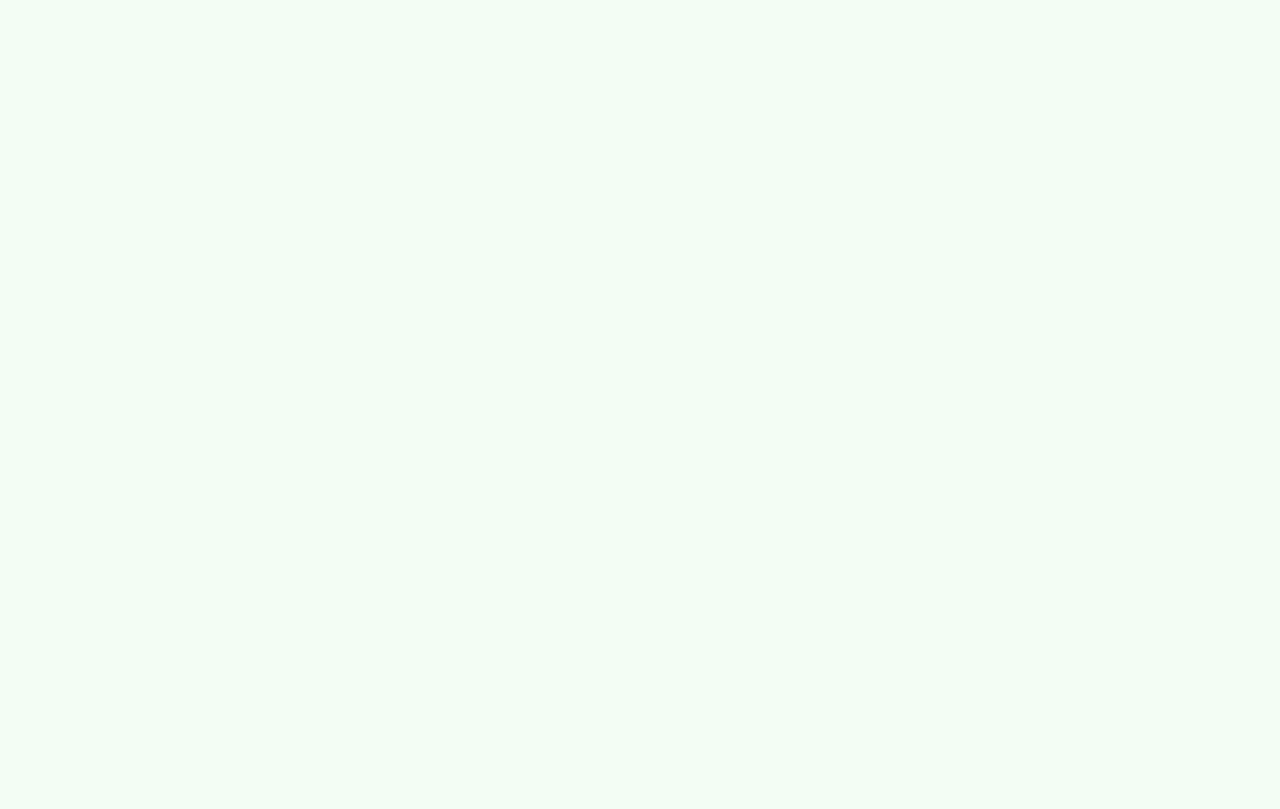
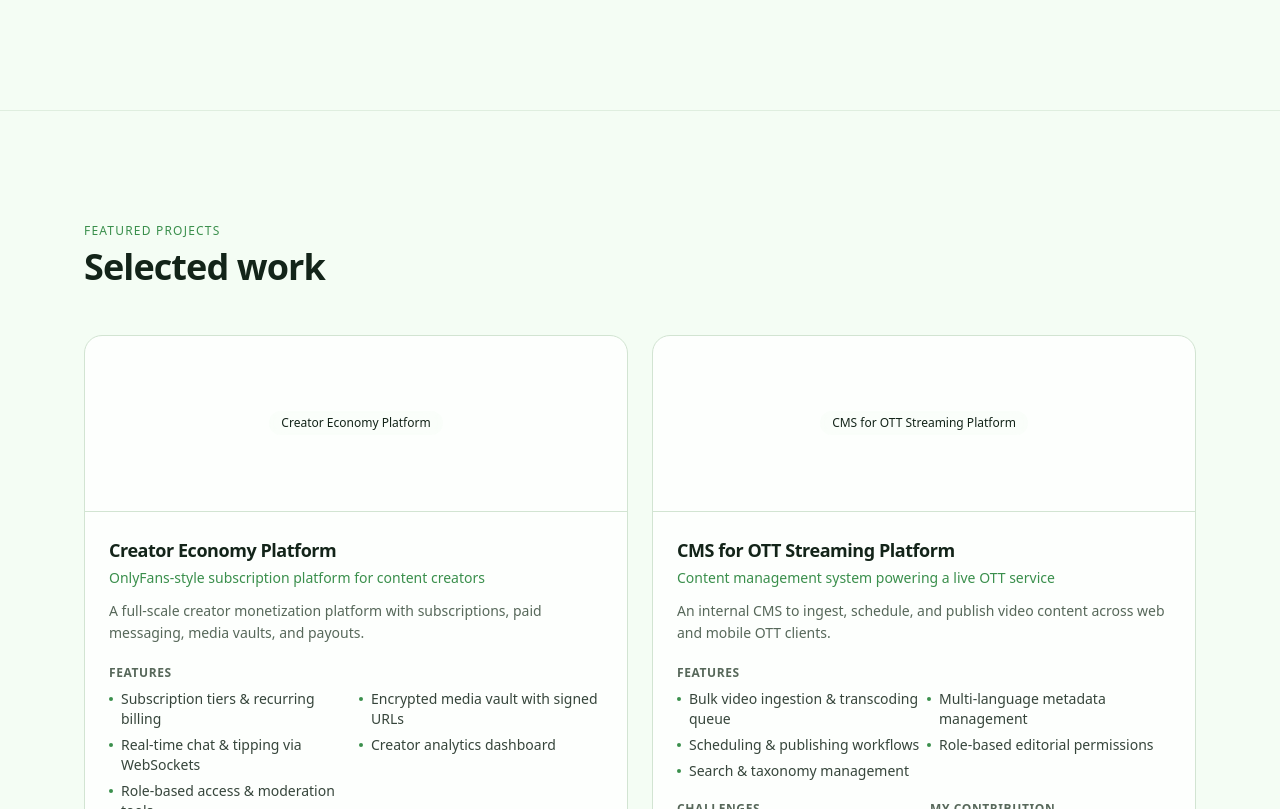
Before and after one commit to code1eve1ing/sanket-mistry, a Next.js app: page / in a window 1280 px wide. Shown: the part 1991-2800 px from the top of the page. Before the commit the page ends 2101 px from the top, so only its background shows below. Built offline with nearby package versions, Linux system fonts and the light colour scheme.

Commit message:
add projects section

```diff
--- /dev/null
+++ b/app/components/home/Projects.tsx
@@ -0,0 +1,170 @@
+import { ExternalLink, Github } from "lucide-react";
+import Section from "../common/Section";
+const projects = [
+    {
+        name: "Creator Economy Platform",
+        tagline: "OnlyFans-style subscription platform for content creators",
+        description:
+            "A full-scale creator monetization platform with subscriptions, paid messaging, media vaults, and payouts.",
+        features: [
+            "Subscription tiers & recurring billing",
+            "Encrypted media vault with signed URLs",
+            "Real-time chat & tipping via WebSockets",
+            "Creator analytics dashboard",
+            "Role-based access & moderation tools",
+        ],
+        stack: ["NestJS", "PostgreSQL", "Prisma", "Redis", "BullMQ", "Next.js", "AWS S3"],
+        challenges:
+            "Handling high-concurrency media uploads and secure delivery while keeping payout ledgers consistent.",
+        contribution:
+            "Owned the subscriptions, messaging, and payout services end-to-end, including schema design and queue workers.",
+    },
+    {
+        name: "CMS for OTT Streaming Platform",
+        tagline: "Content management system powering a live OTT service",
+        description:
+            "An internal CMS to ingest, schedule, and publish video content across web and mobile OTT clients.",
+        features: [
+            "Bulk video ingestion & transcoding queue",
+            "Multi-language metadata management",
+            "Scheduling & publishing workflows",
+            "Role-based editorial permissions",
+            "Search & taxonomy management",
+        ],
+        stack: ["Node.js", "NestJS", "PostgreSQL", "BullMQ", "React", "AWS"],
+        challenges:
+            "Coordinating long-running transcoding jobs with editorial workflows without blocking the UI.",
+        contribution:
+            "Designed the job pipeline with BullMQ and built the editorial UI and permissions model.",
+    },
+    {
+        name: "OTT Streaming Web App",
+        tagline: "Consumer-facing streaming experience",
+        description:
+            "The viewer-facing web app for the OTT platform — browse catalogs, resume playback, and manage profiles.",
+        features: [
+            "Personalized home rails",
+            "Adaptive video player integration",
+            "Watchlist & continue-watching",
+            "Multi-profile accounts",
+            "Search with instant results",
+        ],
+        stack: ["Next.js", "TypeScript", "Redux", "Tailwind CSS"],
+        challenges:
+            "Keeping the app fast on low-end devices while serving image-heavy catalog pages.",
+        contribution:
+            "Led frontend architecture, cut initial bundle size by 35%, and integrated the video playback pipeline.",
+    },
+    {
+        name: "CRM Platform for Retail Businesses",
+        tagline: "All-in-one retail operations & customer platform",
+        description:
+            "A CRM built for retail teams — combines analytics, inventory, orders, and in-store QR ordering in one workspace.",
+        features: [
+            "Analytics dashboard",
+            "Inventory management",
+            "Order management",
+            "QR-based ordering for tables/counters",
+            "Role-based access control",
+            "JWT authentication",
+            "PostgreSQL with Redis caching",
+        ],
+        stack: ["NestJS", "PostgreSQL", "Prisma", "Redis", "React", "TypeScript"],
+        challenges:
+            "Modeling multi-tenant inventory and keeping dashboards responsive under heavy analytical queries.",
+        contribution:
+            "Designed the multi-tenant schema, implemented RBAC, and added Redis-backed caching for hot endpoints.",
+    },
+];
+
+export default function Projects() {
+    return (
+        <Section id="projects" eyebrow="Featured Projects" title="Selected work">
+            <div className="grid gap-6 lg:grid-cols-2">
+                {projects.map((p) => (
+                    <article
+                        key={p.name}
+                        className="group flex flex-col overflow-hidden rounded-2xl border border-border bg-card transition-colors hover:border-primary/40"
+                    >
+                        <div
+                            aria-hidden
+                            className="relative h-44 w-full border-b border-border"
+                            style={{
+                                background:
+                                    "linear-gradient(135deg, color-mix(in oklab, var(--color-primary) 25%, var(--color-card)), color-mix(in oklab, var(--color-accent) 70%, var(--color-card)))",
+                            }}
+                        >
+                            <div className="absolute inset-0 grid place-items-center text-primary-foreground/80">
+                                <span className="rounded-full bg-background/40 px-3 py-1 text-xs font-medium text-foreground backdrop-blur">
+                                    {p.name}
+                                </span>
+                            </div>
+                        </div>
+                        <div className="flex flex-1 flex-col p-6">
+                            <h3 className="text-lg font-semibold tracking-tight">{p.name}</h3>
+                            <p className="mt-1 text-sm text-primary">{p.tagline}</p>
+                            <p className="mt-3 text-sm leading-relaxed text-muted-foreground">
+                                {p.description}
+                            </p>
+
+                            <div className="mt-5">
+                                <div className="text-xs font-semibold uppercase tracking-wider text-muted-foreground">
+                                    Features
+                                </div>
+                                <ul className="mt-2 grid gap-1.5 text-sm text-foreground/85 sm:grid-cols-2">
+                                    {p.features.map((f) => (
+                                        <li key={f} className="flex items-start gap-2">
+                                            <span className="mt-2 h-1 w-1 shrink-0 rounded-full bg-primary" />
+                                            <span>{f}</span>
+                                        </li>
+                                    ))}
+                                </ul>
+                            </div>
+
+                            <div className="mt-5 grid gap-3 text-sm sm:grid-cols-2">
+                                <div>
+                                    <div className="text-xs font-semibold uppercase tracking-wider text-muted-foreground">
+                                        Challenges
+                                    </div>
+                                    <p className="mt-1 text-foreground/80">{p.challenges}</p>
+                                </div>
+                                <div>
+                                    <div className="text-xs font-semibold uppercase tracking-wider text-muted-foreground">
+                                        My contribution
+                                    </div>
+                                    <p className="mt-1 text-foreground/80">{p.contribution}</p>
+                                </div>
+                            </div>
+
+                            <div className="mt-5 flex flex-wrap gap-1.5">
+                                {p.stack.map((s) => (
+                                    <span
+                                        key={s}
+                                        className="inline-flex items-center rounded-md bg-accent px-2 py-0.5 text-xs text-accent-foreground"
+                                    >
+                                        {s}
+                                    </span>
+                                ))}
+                            </div>
+
+                            <div className="mt-6 flex items-center gap-3 pt-4 border-t border-border">
+                                <a
+                                    href="#"
+                                    className="inline-flex items-center gap-1.5 text-sm font-medium text-primary hover:underline"
+                                >
+                                    <ExternalLink className="h-3.5 w-3.5" /> Live demo
+                                </a>
+                                <a
+                                    href="#"
+                                    className="inline-flex items-center gap-1.5 text-sm font-medium text-foreground/80 hover:text-foreground"
+                                >
+                                    <Github className="h-3.5 w-3.5" /> GitHub
+                                </a>
+                            </div>
+                        </div>
+                    </article>
+                ))}
+            </div>
+        </Section>
+    );
+}
--- a/app/page.tsx
+++ b/app/page.tsx
@@ -1,6 +1,7 @@
 import About from "./components/home/About";
 import Hero from "./components/home/Hero";
 import TechStack from "./components/home/TechStack";
+import Projects from "./components/home/Projects";
 
 export default function Page() {
   return (
@@ -8,6 +9,7 @@ export default function Page() {
       <Hero/>
       <About/>
       <TechStack/>
+      <Projects/>
     </div>
   );
 }
```
